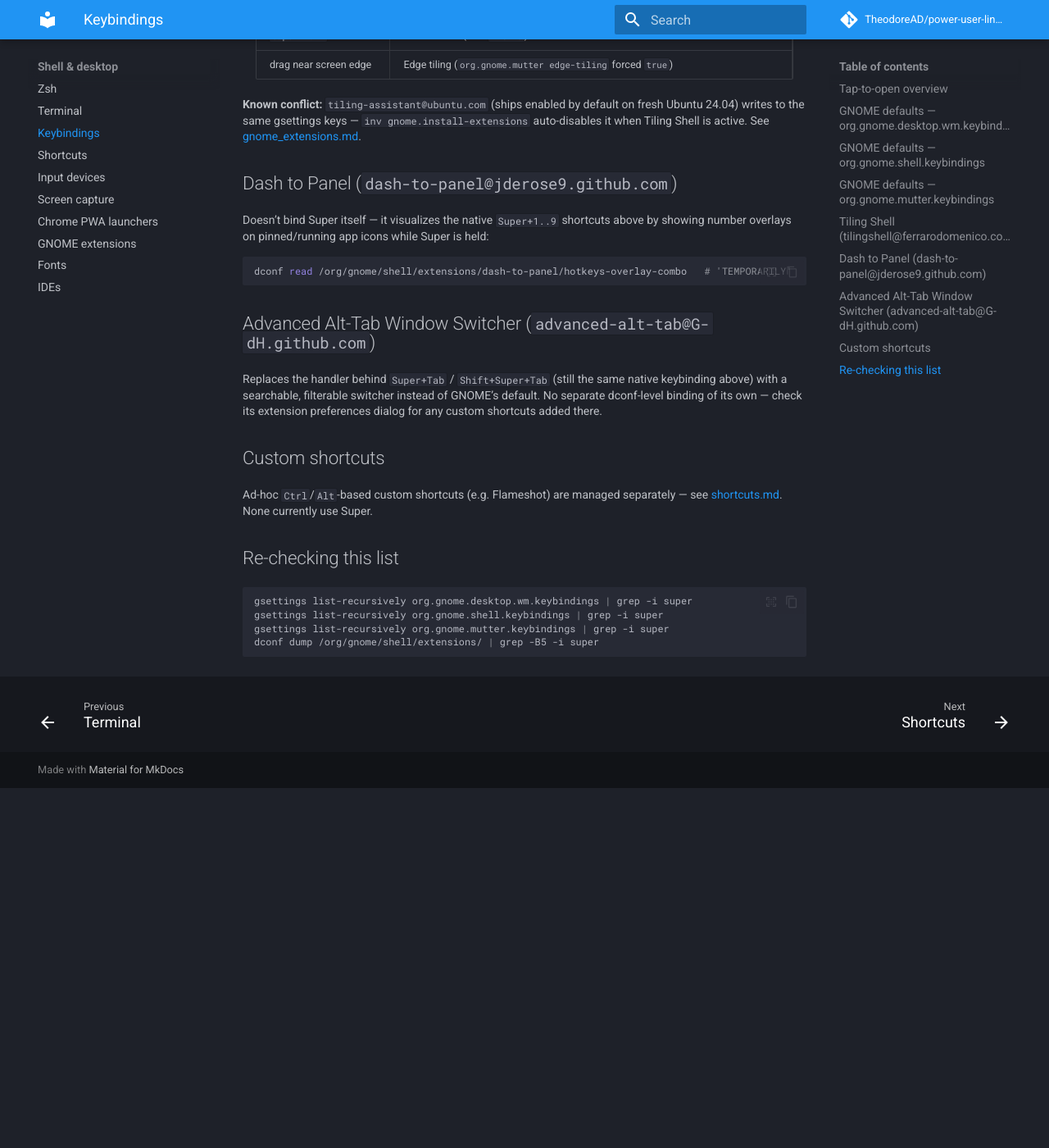
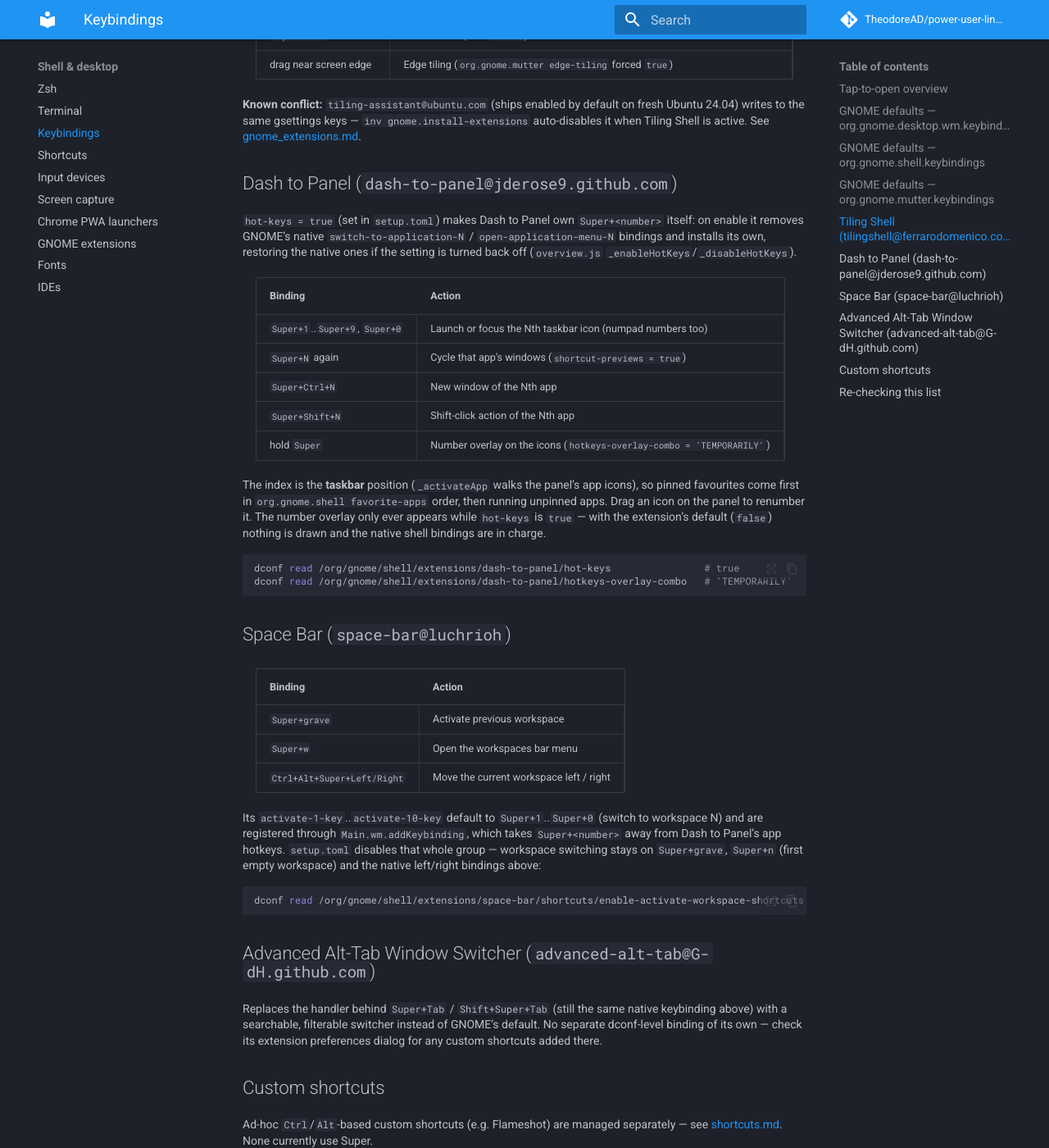
Before and after one commit to TheodoreAD/power-user-linux-setup, an MkDocs documentation site: the page built from docs/keybindings.md, in a window 1280 px wide and 1400 px high, scrolled down 2079 px. Shown: the whole window at 82% size. Built offline with MkDocs 1.6.1 and Material for MkDocs 9.7.7, drawn with Linux system fonts in a browser that asks for light colours; comment, search, counter and statistics services are not loaded; before the commit the page ends 3040 px from its top, so only the background shows below that; some of the changed text lies outside the part shown.

Commit message:
docs: document who really owns Super+<number>
keybindings.md claimed dash-to-panel "doesn't bind Super itself" and drew number overlays for the
native shortcuts — the overlay is gated on hot-keys, which was off, and space-bar owned the keys
anyway. Rewrite that section around the hot-keys behaviour (taskbar order, window cycling,
Super+Ctrl+N), add a Space Bar section for its own Super bindings, and mark the two shell defaults
as taken over.

Co-Authored-By: Claude Opus 5 <noreply@anthropic.com>

````diff
--- a/docs/keybindings.md
+++ b/docs/keybindings.md
@@ -39,15 +39,15 @@ not `Super_R`.
 
 ## GNOME defaults — `org.gnome.shell.keybindings`
 
-| Binding                           | Action                                            |
-| --------------------------------- | ------------------------------------------------- |
-| `Super+a`                         | Toggle application (app grid) view                |
-| `Super+s`                         | Toggle Quick Settings                             |
-| `Super+v`, `Super+m`              | Toggle message tray / notifications               |
-| `Super+n`                         | Focus active notification                         |
-| `Super+1`..`Super+9`              | Switch to application N (position in the taskbar) |
-| `Super+Ctrl+1`..`Super+Ctrl+9`    | Open new window of application N                  |
-| `Super+Alt+Up` / `Super+Alt+Down` | Shift overview up / down                          |
+| Binding                           | Action                                              |
+| --------------------------------- | --------------------------------------------------- |
+| `Super+a`                         | Toggle application (app grid) view                  |
+| `Super+s`                         | Toggle Quick Settings                               |
+| `Super+v`, `Super+m`              | Toggle message tray / notifications                 |
+| `Super+n`                         | Focus active notification                           |
+| `Super+1`..`Super+9`              | Switch to application N — **taken over**, see below |
+| `Super+Ctrl+1`..`Super+Ctrl+9`    | Open new window of application N — **taken over**   |
+| `Super+Alt+Up` / `Super+Alt+Down` | Shift overview up / down                            |
 
 ## GNOME defaults — `org.gnome.mutter.keybindings`
 
@@ -78,11 +78,44 @@ Shell is active. See [gnome_extensions.md](gnome_extensions.md).
 
 ## Dash to Panel (`dash-to-panel@jderose9.github.com`)
 
-Doesn't bind Super itself — it visualizes the native `Super+1..9` shortcuts above by showing number
-overlays on pinned/running app icons while Super is held:
+`hot-keys = true` (set in `setup.toml`) makes Dash to Panel own `Super+<number>` itself: on enable
+it removes GNOME's native `switch-to-application-N` / `open-application-menu-N` bindings and
+installs its own, restoring the native ones if the setting is turned back off (`overview.js`
+`_enableHotKeys`/`_disableHotKeys`).
+
+| Binding                         | Action                                                                |
+| ------------------------------- | --------------------------------------------------------------------- |
+| `Super+1`..`Super+9`, `Super+0` | Launch or focus the Nth taskbar icon (numpad numbers too)             |
+| `Super+N` again                 | Cycle that app's windows (`shortcut-previews = true`)                 |
+| `Super+Ctrl+N`                  | New window of the Nth app                                             |
+| `Super+Shift+N`                 | Shift-click action of the Nth app                                     |
+| hold `Super`                    | Number overlay on the icons (`hotkeys-overlay-combo = 'TEMPORARILY'`) |
+
+The index is the **taskbar** position (`_activateApp` walks the panel's app icons), so pinned
+favourites come first in `org.gnome.shell favorite-apps` order, then running unpinned apps. Drag an
+icon on the panel to renumber it. The number overlay only ever appears while `hot-keys` is `true` —
+with the extension's default (`false`) nothing is drawn and the native shell bindings are in charge.
 
 ```shell
+dconf read /org/gnome/shell/extensions/dash-to-panel/hot-keys                # true
 dconf read /org/gnome/shell/extensions/dash-to-panel/hotkeys-overlay-combo   # 'TEMPORARILY'
+```
+
+## Space Bar (`space-bar@luchrioh`)
+
+| Binding                     | Action                                  |
+| --------------------------- | --------------------------------------- |
+| `Super+grave`               | Activate previous workspace             |
+| `Super+w`                   | Open the workspaces bar menu            |
+| `Ctrl+Alt+Super+Left/Right` | Move the current workspace left / right |
+
+Its `activate-1-key`..`activate-10-key` default to `Super+1`..`Super+0` (switch to workspace N) and
+are registered through `Main.wm.addKeybinding`, which takes `Super+<number>` away from Dash to
+Panel's app hotkeys. `setup.toml` disables that whole group — workspace switching stays on
+`Super+grave`, `Super+n` (first empty workspace) and the native left/right bindings above:
+
+```shell
+dconf read /org/gnome/shell/extensions/space-bar/shortcuts/enable-activate-workspace-shortcuts  # false
 ```
 
 ## Advanced Alt-Tab Window Switcher (`advanced-alt-tab@G-dH.github.com`)
````
Also changed, not shown: docs/gnome_extensions.md (+19 -15 lines).
